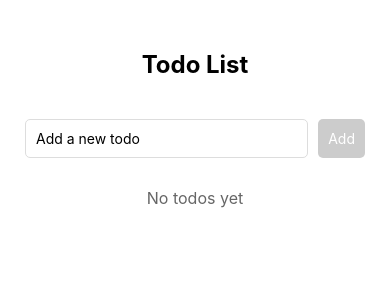
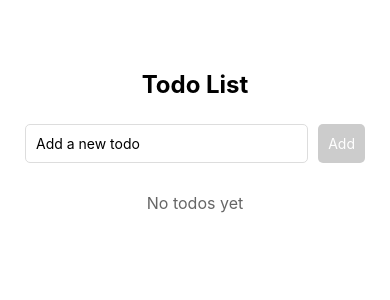
Before and after one commit to mogun/Todo_ReactNative, a React Native app: screen / in a window 390 px wide. Shown: the top 300 px of the page. Built offline with nearby package versions, Linux system fonts and the light colour scheme.

Commit message:
見た目を調整

```diff
--- a/App.tsx
+++ b/App.tsx
@@ -58,12 +58,11 @@ const styles = StyleSheet.create({
   container: {
     flex: 1,
     backgroundColor: '#fff',
-    paddingTop: 50,
+    paddingTop: 70,
     alignItems: 'center',
   },
   title: {
     fontSize: 24,
     fontWeight: 'bold',
-    marginBottom: 15,
   },
 });
```
